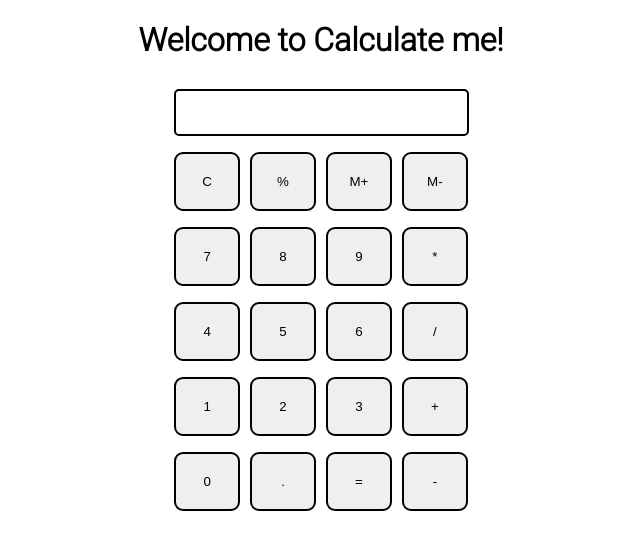
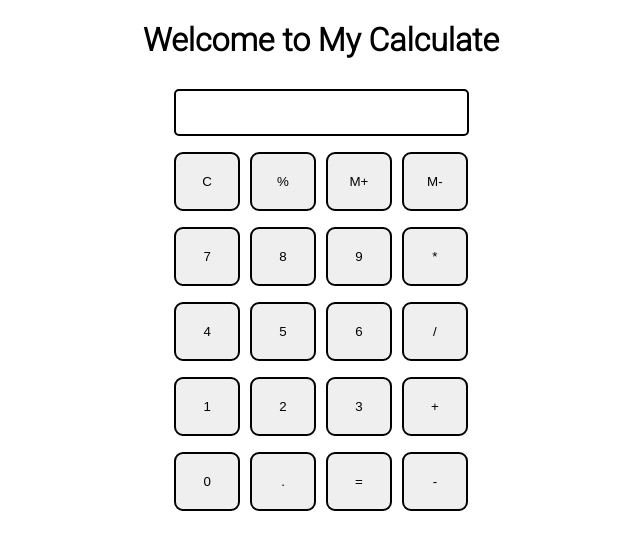
Before and after one commit to sruthinshanmugasundaram/calculator, a plain HTML site: page index.html in a window 1280 px wide. Shown: the whole page, without its empty margins (327-967 px from the left). Drawn offline with Linux system fonts and the light colour scheme.

Commit message:
Update index.html

```diff
--- a/index.html
+++ b/index.html
@@ -4,13 +4,14 @@
 <head>
   <meta charset="utf-8">
   <meta name="viewport" content="width=device-width">
-  <title>Calculate me! - A calculator made my me</title>
+  <title>My Calculate</title>
   <link href="style.css" rel="stylesheet" type="text/css" />
   <link href="utils.css" rel="stylesheet" type="text/css" />
 </head>
 
 <body>
-  <h1 class="text-center">Welcome to Calculate me!</h1>
+    <div class="container">
+  <h1 class="text-center">Welcome to My Calculate</h1>
   <div class="container flex flex-col items-center mx-auto m-w-20">
     <div class="row">
       <input class="input" type="text"/>
@@ -46,6 +47,7 @@
       <button class="button">-</button>
     </div>
   </div>
+</div>
   <script src="script.js"></script>
 </body>
 
```
